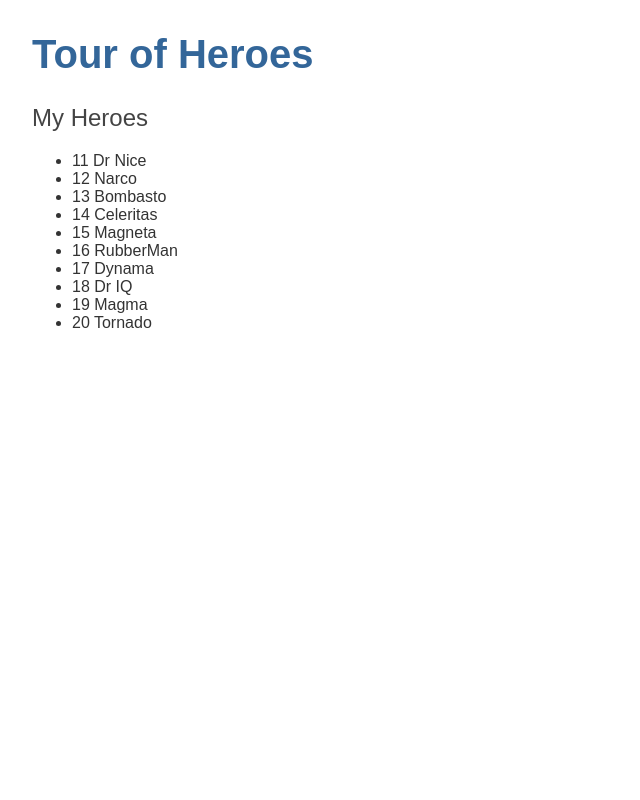
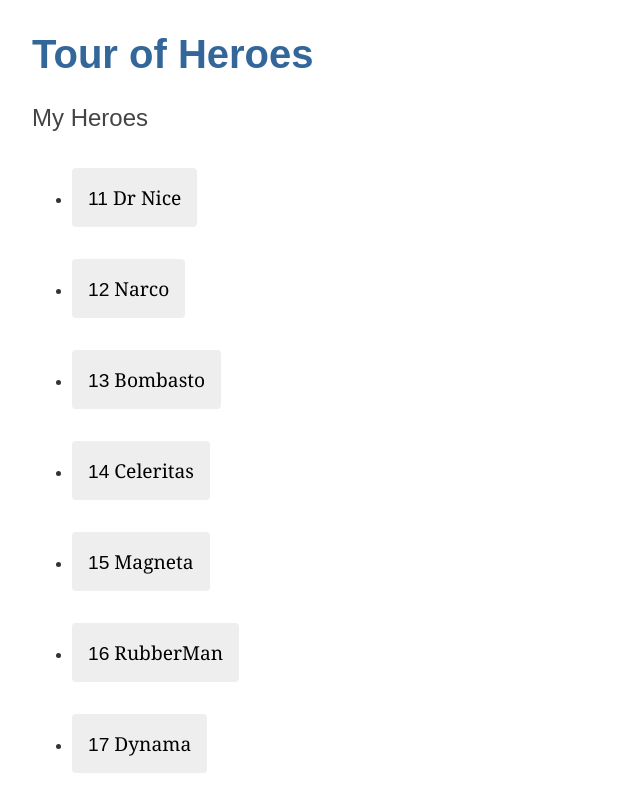
Before and after one commit to aryaindratanaya/Angular-Tour-of-Heroes, an Angular app: page / in a window 1280 px wide. Shown: the top 800 px of the page, without its empty margins (0-640 px from the left). Built offline with nearby package versions, Linux system fonts and the light colour scheme.

Commit message:
Implement event binding when a hero is clicked

```diff
--- a/src/app/heroes/heroes.component.html
+++ b/src/app/heroes/heroes.component.html
@@ -1,6 +1,8 @@
 <h2>My Heroes</h2>
 <ul class="heroes">
   <li *ngFor="let hero of heroes">
-    <span class="badge">{{ hero.id }}</span> {{ hero.name }}
+    <button type="button" (click)="onSelect(hero)">
+      <span class="badge">{{ hero.id }}</span> {{ hero.name }}
+    </button>
   </li>
 </ul>
--- a/src/app/heroes/heroes.component.ts
+++ b/src/app/heroes/heroes.component.ts
@@ -1,4 +1,5 @@
 import { Component, OnInit } from '@angular/core';
+import { Hero } from 'src/hero';
 import { HEROES } from '../mock-heroes';
 
 @Component({
@@ -7,6 +8,13 @@ import { HEROES } from '../mock-heroes';
   styleUrls: ['./heroes.component.css']
 })
 export class HeroesComponent implements OnInit {
+  selectedHero?: Hero;
+  onSelect(hero: Hero): void {
+    this.selectedHero = hero;
+
+    console.log(this.selectedHero);
+  }
+
   heroes = HEROES;
 
   constructor() {}
```
